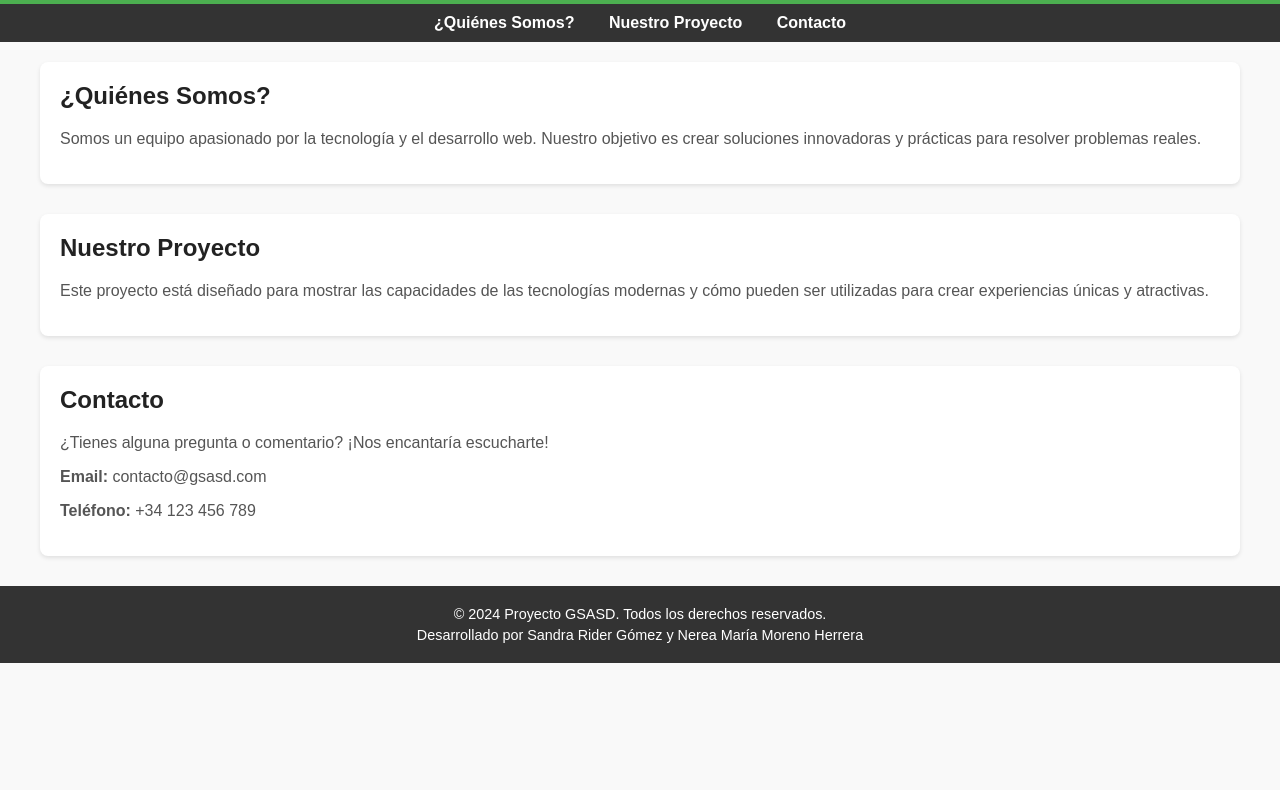
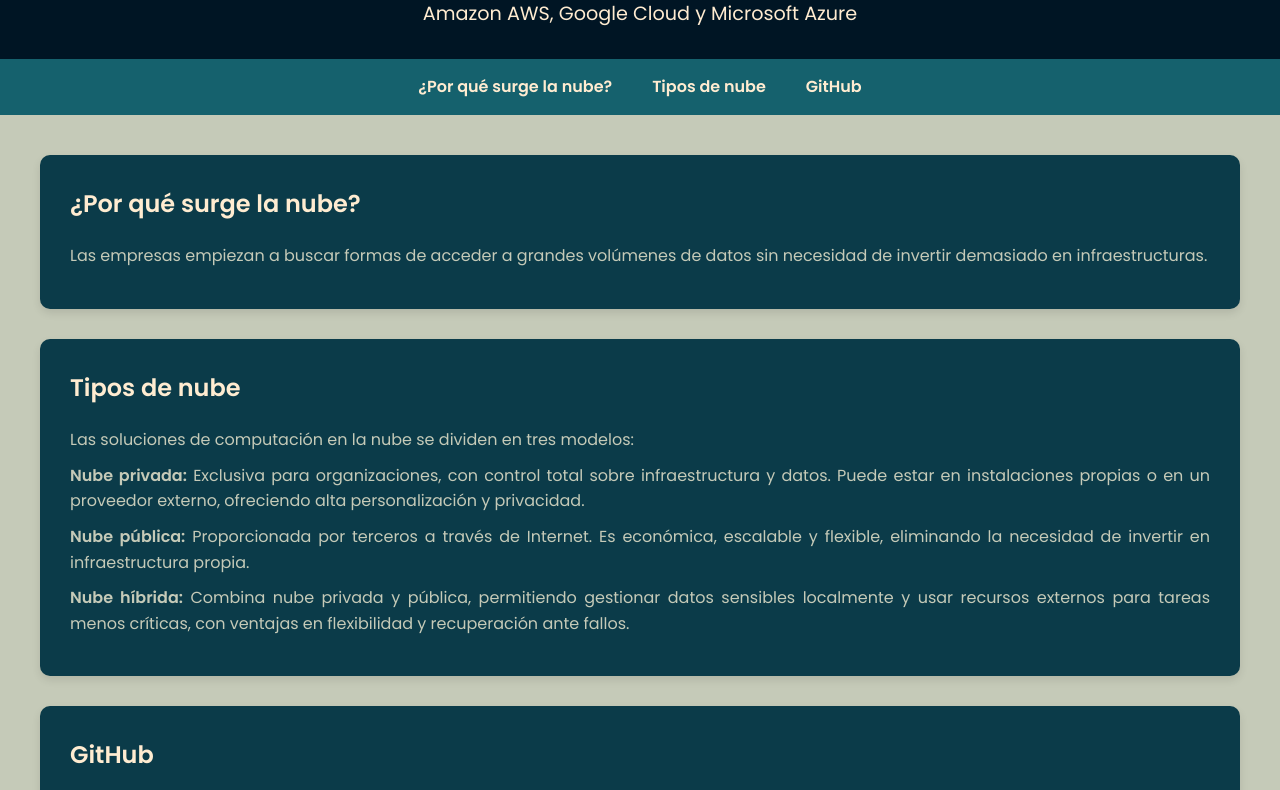
Before and after one commit to 7hursday/gsasd-proyecto, a plain HTML site: page index.html in a window 1280 px wide. Shown: the part 113-903 px from the top of the page. Before the commit the page ends 800 px from the top, so only its background shows below. Drawn offline with Linux system fonts and the light colour scheme.

Commit message:
Update index.html

```diff
--- a/index.html
+++ b/index.html
@@ -4,125 +4,195 @@
     <meta charset="UTF-8">
     <meta name="viewport" content="width=device-width, initial-scale=1.0">
     <title>Proyecto GSASD</title>
+    <link href="https://fonts.googleapis.com/css2?family=Poppins:wght@300;400;600&display=swap" rel="stylesheet">
     <style>
         :root {
-            --primary-color: #4CAF50;
-            --secondary-color: #333;
-            --background-color: #f9f9f9;
-            --text-color: #555;
-            --heading-color: #222;
+            --primary-color: #001524;
+            --secondary-color: #15616d;
+            --background-color: #c5cab8;
+            --highlight-color: #bc5308;
+            --accent-color: #0b3b49;
+            --light-gray: #ffecd1;
+            --text-color: #15616d;
+            --heading-color: #ffecd1;
+            --white: #ffecd1;
+            --button-hover: #78290f;
         }
 
         body {
-            font-family: 'Arial', sans-serif;
+            font-family: 'Poppins', sans-serif;
             margin: 0;
             padding: 0;
             background-color: var(--background-color);
             color: var(--text-color);
+            line-height: 1.6;
         }
 
         header {
             background-color: var(--primary-color);
-            color: white;
+            color: var(--white);
             text-align: center;
-            padding: 20px 10px;
+            padding: 30px 10px;
         }
 
         header h1 {
             margin: 0;
-            font-size: 2.5em;
+            font-size: 2.8em;
+            font-weight: 600;
         }
 
         header p {
-            margin: 5px 0;
+            margin: 10px 0 0;
             font-size: 1.2em;
         }
 
         nav {
             background-color: var(--secondary-color);
-            color: white;
-            text-align: center;
-            padding: 10px 0;
+            display: flex;
+            justify-content: center;
+            padding: 15px 0;
         }
 
         nav a {
-            color: white;
+            color: var(--white);
             text-decoration: none;
-            margin: 0 15px;
-            font-weight: bold;
+            margin: 0 20px;
+            font-weight: 600;
+            font-size: 1em;
+            transition: color 0.3s;
+            position: relative;
         }
 
         nav a:hover {
-            text-decoration: underline;
+            color: var(--highlight-color);
+        }
+
+        nav a::after {
+            content: "";
+            display: block;
+            width: 0;
+            height: 2px;
+            background: var(--highlight-color);
+            transition: width 0.3s;
+            position: absolute;
+            bottom: -5px;
+            left: 0;
+        }
+
+        nav a:hover::after {
+            width: 100%;
         }
 
         .container {
             max-width: 1200px;
-            margin: 20px auto;
-            padding: 0 15px;
+            margin: 40px auto;
+            padding: 0 20px;
         }
 
         .section {
             margin-bottom: 30px;
-            padding: 20px;
-            background: white;
-            border-radius: 8px;
-            box-shadow: 0 2px 4px rgba(0, 0, 0, 0.1);
+            padding: 30px;
+            background: var(--accent-color);
+            border-radius: 10px;
+            box-shadow: 0 4px 8px rgba(0, 0, 0, 0.1);
         }
 
         .section h2 {
             color: var(--heading-color);
+            font-weight: 600;
             margin-top: 0;
+        }
+
+        .section p {
+            margin: 10px 0;
+            text-align: justify;
+            color: var(--background-color);
+        }
+
+        .github-links {
+            text-align: center;
+            margin: 20px 0;
+        }
+
+        .github-links a {
+            display: inline-block;
+            color: var(--background-color);
+            text-decoration: none;
+            font-weight: 600;
+            margin: 10px;
+            background-color: var(--highlight-color);
+            padding: 15px 25px;
+            border-radius: 5px;
+            transition: background-color 0.3s, transform 0.2s;
+            box-shadow: 0 4px 8px rgba(0, 0, 0, 0.1);
+        }
+
+        .github-links a:hover {
+            background-color: var(--button-hover);
+            transform: translateY(-3px);
         }
 
         footer {
             background-color: var(--secondary-color);
-            color: white;
+            color: var(--white);
             text-align: center;
-            padding: 15px 10px;
-            margin-top: 20px;
+            padding: 20px 10px;
+            margin-top: 30px;
         }
 
         footer p {
-            margin: 5px 0;
+            margin: 0;
             font-size: 0.9em;
         }
     </style>
 </head>
 <body>
     <header>
-        <h1>Proyecto GSASD</h1>
-        <p>¡Bienvenidos a nuestra página!</p>
+        <h1>Soluciones Cloud de nube pública</h1>
+        <p>Amazon AWS, Google Cloud y Microsoft Azure</p>
     </header>
 
-    <nav>
-        <a href="#quienes-somos">¿Quiénes Somos?</a>
-        <a href="#proyecto">Nuestro Proyecto</a>
-        <a href="#contacto">Contacto</a>
+    <nav aria-label="Menú de navegación principal">
+        <a href="#por-que">¿Por qué surge la nube?</a>
+        <a href="#tipos-de">Tipos de nube</a>
+        <a href="#github">GitHub</a>
     </nav>
 
     <div class="container">
-        <section id="quienes-somos" class="section">
-            <h2>¿Quiénes Somos?</h2>
-            <p>Somos un equipo apasionado por la tecnología y el desarrollo web. Nuestro objetivo es crear soluciones innovadoras y prácticas para resolver problemas reales.</p>
+        <section id="por-que" class="section">
+            <h2>¿Por qué surge la nube?</h2>
+            <p>
+                Las empresas empiezan a buscar formas de acceder a grandes volúmenes de datos sin necesidad de invertir demasiado en infraestructuras.
+            </p>
         </section>
 
-        <section id="proyecto" class="section">
-            <h2>Nuestro Proyecto</h2>
-            <p>Este proyecto está diseñado para mostrar las capacidades de las tecnologías modernas y cómo pueden ser utilizadas para crear experiencias únicas y atractivas.</p>
+        <section id="tipos-de" class="section">
+            <h2>Tipos de nube</h2>
+            <p>
+                Las soluciones de computación en la nube se dividen en tres modelos:
+            </p>
+            <p>
+                <strong>Nube privada:</strong> Exclusiva para organizaciones, con control total sobre infraestructura y datos. Puede estar en instalaciones propias o en un proveedor externo, ofreciendo alta personalización y privacidad.
+            </p>
+            <p>
+                <strong>Nube pública:</strong> Proporcionada por terceros a través de Internet. Es económica, escalable y flexible, eliminando la necesidad de invertir en infraestructura propia.
+            </p>
+            <p>
+                <strong>Nube híbrida:</strong> Combina nube privada y pública, permitiendo gestionar datos sensibles localmente y usar recursos externos para tareas menos críticas, con ventajas en flexibilidad y recuperación ante fallos.
+            </p>
         </section>
 
-        <section id="contacto" class="section">
-            <h2>Contacto</h2>
-            <p>¿Tienes alguna pregunta o comentario? ¡Nos encantaría escucharte!</p>
-            <p><strong>Email:</strong> contacto@gsasd.com</p>
-            <p><strong>Teléfono:</strong> +34 123 456 789</p>
+        <section id="github" class="section">
+            <h2>GitHub</h2>
+            <div class="github-links">
+                <a href="https://github.com/7huesday" target="_blank">Perfil de GitHub</a>
+                <a href="https://github.com/7huesday/gsasd-proyecto" target="_blank">Repositorio del proyecto</a>
+            </div>
         </section>
     </div>
 
     <footer>
-        <p>© 2024 Proyecto GSASD. Todos los derechos reservados.</p>
-        <p>Desarrollado por Sandra Rider Gómez y Nerea María Moreno Herrera</p>
+        <p>Proyecto realizado por Sandra Rider Gómez y Nerea María Moreno Herrera</p>
     </footer>
 </body>
 </html>
```
